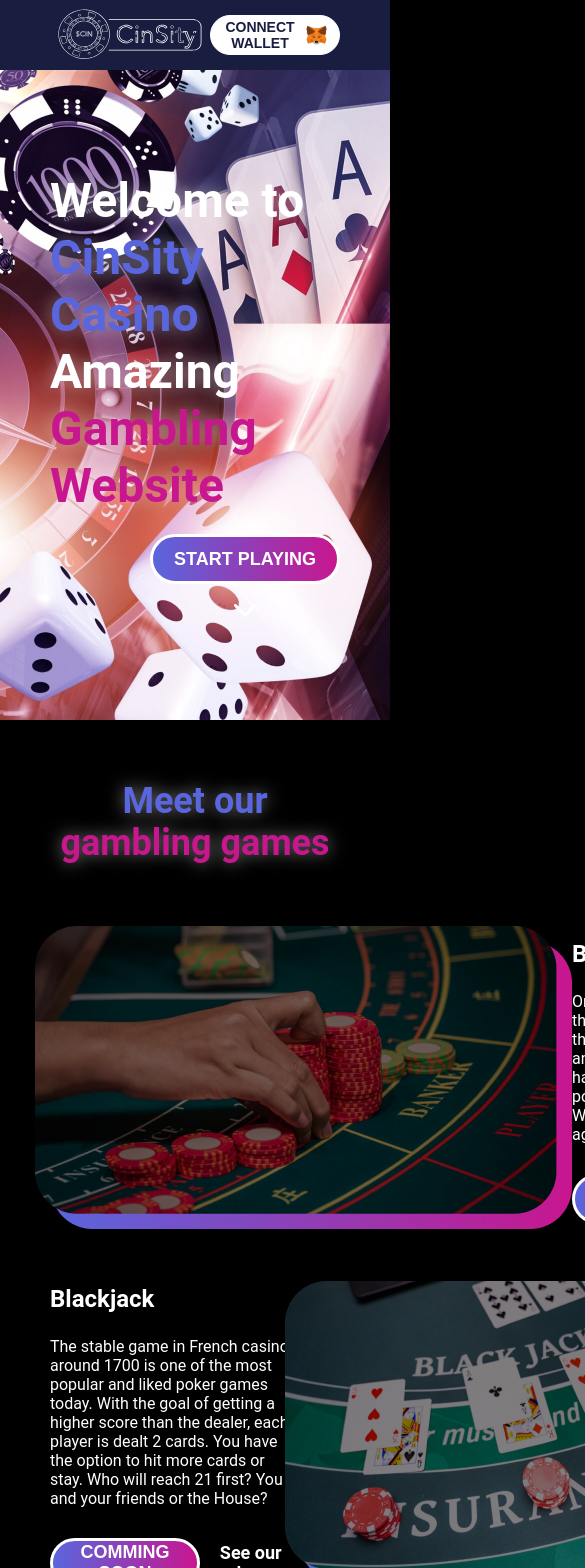
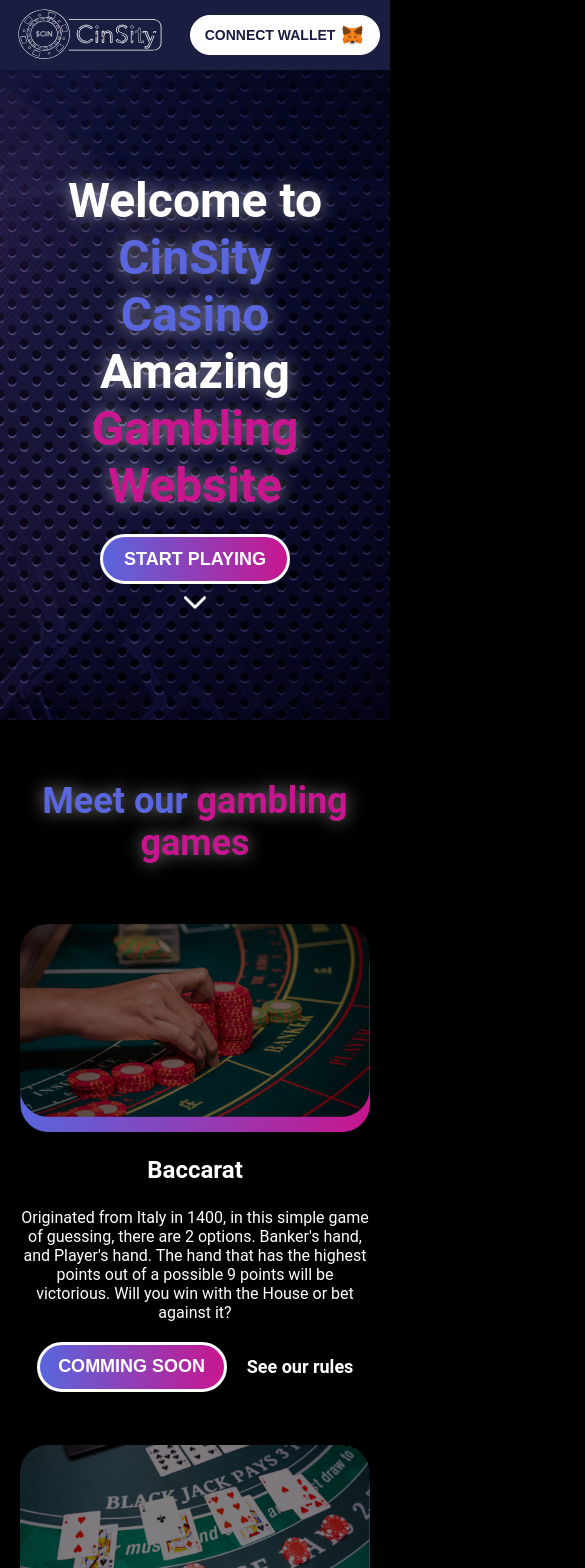
Before and after one commit to LuisRivera1699/cinsity-gambling-website, a React (Create React App) app: page / in a window 390 px wide. Shown: the top 1568 px of the page, 585 px wide, since content can reach past the window. Built offline with nearby package versions, Linux system fonts and the light colour scheme.

Commit message:
responsive

```diff
--- a/src/components/Home/Game/index.css
+++ b/src/components/Home/Game/index.css
@@ -11,7 +11,7 @@
     flex-basis: 540px;
 }
 
-.row-reverse {
+.card-reverse {
     flex-direction: row-reverse;
 }
 
@@ -33,3 +33,56 @@
     display: flex;
     align-items: center;
 }
+
+/* RESPONSIVE */
+
+@media only screen and (max-width: 1200px) {
+    .card-container, .card-container img {
+        width: 100%;
+    }
+
+    .card-container {
+        align-self: unset;
+        justify-content: center;
+        padding-top: 15px;
+    }
+
+    .game-info {
+        margin-left: 25px;
+        margin-right: unset;
+    }
+
+    .card-reverse .game-info {
+        margin-left: unset;
+        margin-right: 25px;
+    }
+}
+
+@media only screen and (max-width: 700px) {
+    .game-container {
+        height: unset;
+        flex-direction: column;
+    }
+
+    .game-container div {
+        flex-basis: unset;
+    }
+
+    .card-container {
+        max-width: 500px;
+    }
+
+    .layer-2 {
+        right: unset;
+    }
+
+    .game-info {
+        text-align: center;
+        margin-left: unset !important;
+        margin-right: unset !important;
+    }
+
+    .game-buttons {
+        justify-content: center;
+    }
+}
--- a/src/components/Home/Game/index.jsx
+++ b/src/components/Home/Game/index.jsx
@@ -3,12 +3,12 @@
 
 const Game = (props) => {
     return(
-        <div className={`game-container ${props.reverse ? "row-reverse" : ""}`}>
+        <div className={`game-container ${props.reverse ? "card-reverse" : ""}`}>
             <div className="card-container">
                 <img data-aos={props.reverse ? "fade-left" : "fade-right"} className="layer-1" src={gradientBg} alt=""/>
                 <img data-aos="flip-left" className="layer-2" src={props.gameImage} alt=""/>
             </div>
-            <div>
+            <div className="game-info">
                 <h3>{props.gameTitle}</h3>
                 <p>{props.gameDescription}</p>
                 <div className="game-buttons">
--- a/src/components/MainLayout/Footer/index.css
+++ b/src/components/MainLayout/Footer/index.css
@@ -15,14 +15,14 @@
 }
 
 .copyright  {
-    font-size: 14px;
+    font-size: 0.875em;
     font-weight: 400;
 }
 
 .footer-item {
     margin: 15px 0;
 
-    font-size: 16px;
+    font-size: 1em;
     font-weight: 400;
 }
 
@@ -35,10 +35,29 @@
     margin-bottom: 20px;
 
     color: #FFF;
-    font-size: 16px;
+    font-size: 1em;
     font-weight: 600;
 }
 
 .discord {
     margin-left: 20px;
 }
+
+/* RESPONSIVE */
+
+@media only screen and (max-width: 1300px) {
+    footer {
+        align-items: center;
+        flex-direction: column;
+        text-align: center;
+    }
+
+    footer div {
+        flex-basis: unset;
+        margin-bottom: 25px;
+    }
+
+    .footer-logo {
+        order: 2;
+    }
+}
--- a/src/components/MainLayout/Footer/index.jsx
+++ b/src/components/MainLayout/Footer/index.jsx
@@ -31,7 +31,7 @@
     return(
         <section>
             <footer>
-                <div>
+                <div className="footer-logo">
                     <img src={logo} alt=""/>
                     <p className="copyright">Copyright © CinCity DAO. An NFTWorlds built for the coolest gamblers and betters.</p>
                 </div>
--- a/src/components/MainLayout/Header/ProfileButton/index.css
+++ b/src/components/MainLayout/Header/ProfileButton/index.css
@@ -8,7 +8,7 @@
 
 .profile-button > a {
     color: #fff;
-    font-size: 16px;
+    font-size: 1em;
     font-weight: 700;
     cursor: pointer;
 
--- a/src/components/MainLayout/Header/WalletButton/index.css
+++ b/src/components/MainLayout/Header/WalletButton/index.css
@@ -18,7 +18,7 @@
 }
 
 .wallet-button > span {
-    font-size: 14px;
+    font-size: 1.05em;
     font-weight: 600;
 }
 
--- a/src/components/MainLayout/Header/index.css
+++ b/src/components/MainLayout/Header/index.css
@@ -8,3 +8,11 @@
     align-items: center;
     justify-content: space-between;
 }
+
+/* RESPONSIVE */
+
+@media only screen and (max-width: 500px) {
+    header {
+        padding: 0 10px;
+    }
+}
--- a/src/components/MainLayout/index.css
+++ b/src/components/MainLayout/index.css
@@ -1,5 +1,6 @@
 html, body {
     margin: 0;
+    overflow-x: hidden;
 }
 
 body {
@@ -31,31 +32,29 @@
 }
 
 h1 {
-    font-size: 48px;
+    font-size: 3em;
     font-weight: 700;
 }
 
 h2 {
     text-align: center;
     margin-bottom: 60px;
-    font-size: 36px;
+    font-size: 2.25em;
     font-weight: 600;
 }
 
 h3 {
-    font-size: 24px;
+    font-size: 1.5em;
     font-weight: 600;
 }
 
-h4 {
-    font-size: 18px;
+h4, .text-button {
+    font-size: 1.125em;
     font-weight: 600;
 }
 
 .text-button {
     margin-left: 20px;
-    font-size: 18px;
-    font-weight: 600;
 }
 
 /* BUTTON */
@@ -80,7 +79,7 @@
 }
 
 button span {
-    font-size: 18px;
+    font-size: 1.35em;
     font-weight: 600;
 }
 
--- a/src/pages/Home/index.css
+++ b/src/pages/Home/index.css
@@ -68,3 +68,27 @@
     display: flex;
     align-items: center;
 }
+
+/* RESPONSIVE */
+
+@media only screen and (max-width: 1200px) {
+    .banner {
+        background-position-x: 70%;
+    }
+
+    .slots-banner {
+        background-position: unset;
+    }
+
+    .games-section {
+        padding: 60px 20px;
+    }
+}
+
+@media only screen and (max-width: 800px) {
+    .banner, .banner-content, .slots-banner {
+        align-items: center;
+        justify-content: center;
+        text-align: center;
+    }
+}
```
Also changed, not shown: src/pages/Games/Baccarat/index.jsx (+22 -6 lines).
